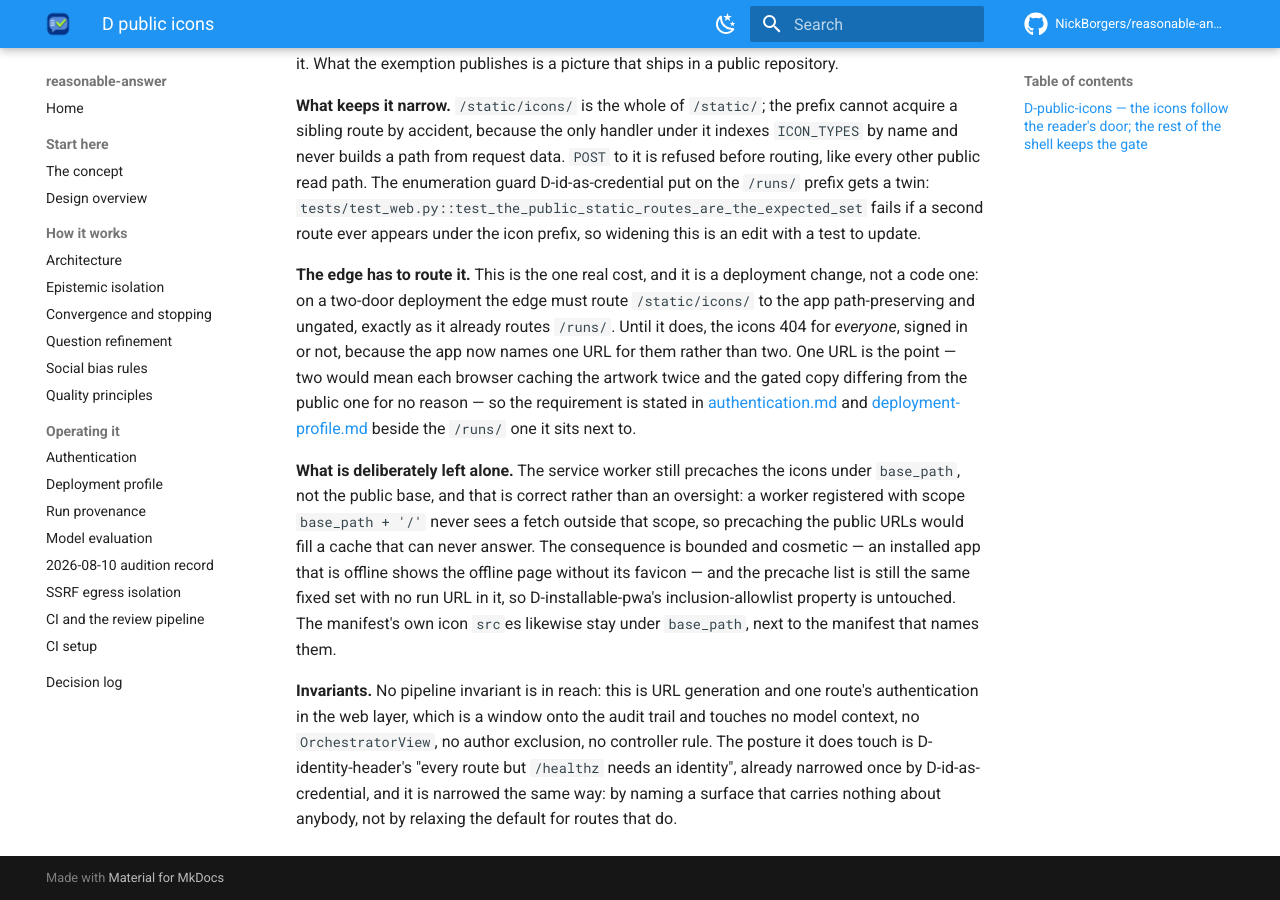
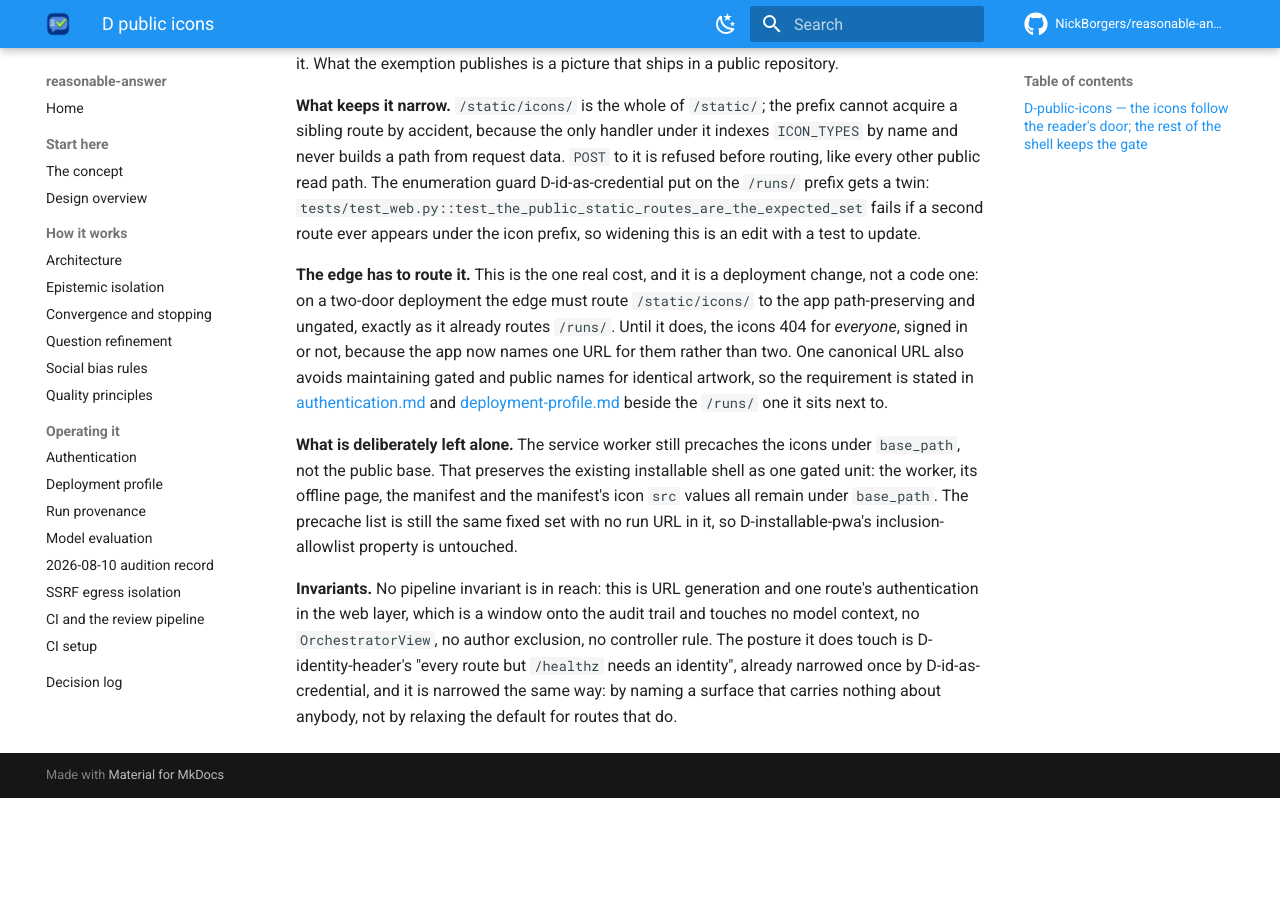
Before and after one commit to NickBorgers/reasonable-answer, an MkDocs documentation site: the page built from docs/decisions/D-public-icons.md, in a window 1280 px wide and 900 px high, scrolled down 1131 px. Built offline with MkDocs 1.6.1 and Material for MkDocs 9.7.7, drawn with Linux system fonts in a browser that asks for light colours; comment, search, counter and statistics services are not loaded; after the commit the page ends 1929 px from its top, so only the background shows below that; some of the changed text lies outside the part shown.

Commit message:
fix: address reviewer findings (cycle 1, cold)
Addressed both blockers. The README and prior credential decision now enumerate the anonymous icon route and distinguish it from the gated installable shell. The public-icons decision now identifies the favicon symptom as a deployment observation and replaces unsupported browser cache and service-worker claims with repository-defined design rationale. All required checks pass.

Addressed:
  - docs/docs-auth-boundary-1
  - quality/qual-claim-unsupported-1

```diff
--- a/docs/decisions/D-public-icons.md
+++ b/docs/decisions/D-public-icons.md
@@ -13,8 +13,8 @@
 [authentication.md](../authentication.md) recorded this as an accepted caveat ("you just get a
 default tab icon"). It reads differently once a public page is the *normal* way a report is seen:
 a shared run page is the artifact this system exists to hand to someone, and it arrives without
-the mark that says whose it is. Nothing reports the failure — a favicon that 403s is silent in
-every browser — so the only signal is a blank tab, and the workaround it provoked downstream was
+the mark that says whose it is. The deployment described in the originating issue showed the
+default tab icon with no error in the page itself, and the workaround it provoked downstream was
 an nginx `sub_filter` rewriting the hardcoded path back out of the HTML, which is a rule that
 breaks quietly the day the asset is renamed.
 
@@ -50,20 +50,17 @@
 **The edge has to route it.** This is the one real cost, and it is a deployment change, not a code
 one: on a two-door deployment the edge must route `/static/icons/` to the app path-preserving and
 ungated, exactly as it already routes `/runs/`. Until it does, the icons 404 for *everyone*,
-signed in or not, because the app now names one URL for them rather than two. One URL is the point
-— two would mean each browser caching the artwork twice and the gated copy differing from the
-public one for no reason — so the requirement is stated in
+signed in or not, because the app now names one URL for them rather than two. One canonical URL
+also avoids maintaining gated and public names for identical artwork, so the requirement is stated
+in
 [authentication.md](../authentication.md) and
 [deployment-profile.md](../deployment-profile.md) beside the `/runs/` one it sits next to.
 
 **What is deliberately left alone.** The service worker still precaches the icons under
-`base_path`, not the public base, and that is correct rather than an oversight: a worker
-registered with scope `base_path + '/'` never sees a fetch outside that scope, so precaching the
-public URLs would fill a cache that can never answer. The consequence is bounded and cosmetic — an
-installed app that is offline shows the offline page without its favicon — and the precache list
-is still the same fixed set with no run URL in it, so D-installable-pwa's inclusion-allowlist
-property is untouched. The manifest's own icon `src`es likewise stay under `base_path`, next to
-the manifest that names them.
+`base_path`, not the public base. That preserves the existing installable shell as one gated unit:
+the worker, its offline page, the manifest and the manifest's icon `src` values all remain under
+`base_path`. The precache list is still the same fixed set with no run URL in it, so
+D-installable-pwa's inclusion-allowlist property is untouched.
 
 **Invariants.** No pipeline invariant is in reach: this is URL generation and one route's
 authentication in the web layer, which is a window onto the audit trail and touches no model
```
Also changed, not shown: README.md (+17 -12 lines), docs/decisions/D-id-as-credential.md (+3 -1 lines).
